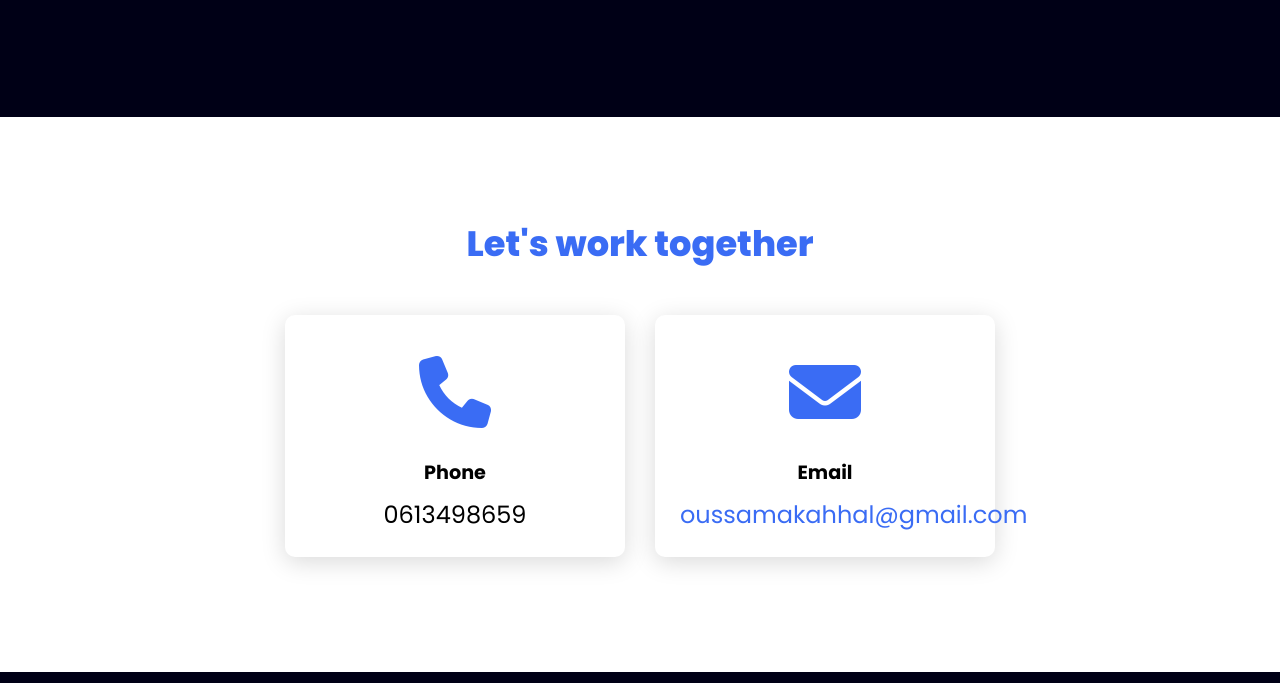
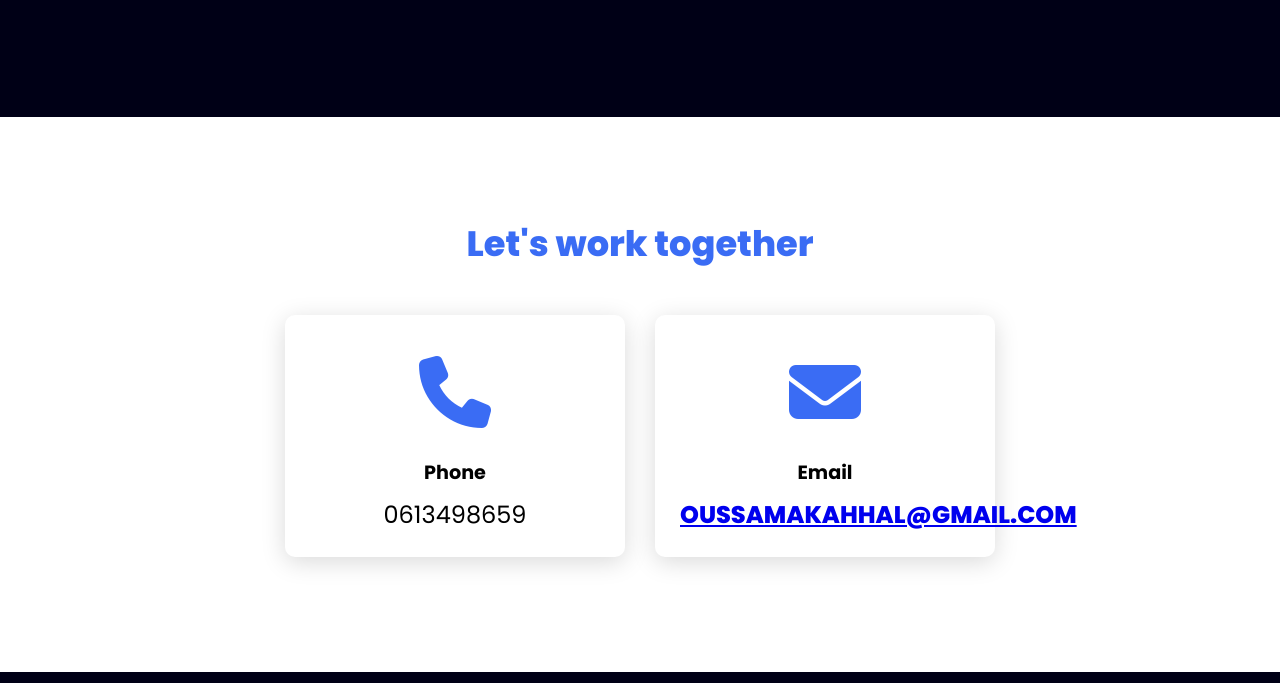
Before and after one commit to MrGhost999/Oussama, a plain HTML site: page index.html in a window 1280 px wide. Shown: the part 5261-5944 px from the top of the page. Drawn offline with Linux system fonts and the light colour scheme.

Commit message:
Update index.html

```diff
--- a/index.html
+++ b/index.html
@@ -253,7 +253,7 @@
                 <div class="info">
                     <h3>Email</h3>
 
-                    <a href="mailto:oussamakahhal@gmail.com" class="more-details"><p>oussamakahhal@gmail.com</p></a>
+                    <a href="mailto:oussamakahhal@gmail.com" class="project-title"><p>oussamakahhal@gmail.com</p></a>
                 </div>
             </div>
         </div>
```
